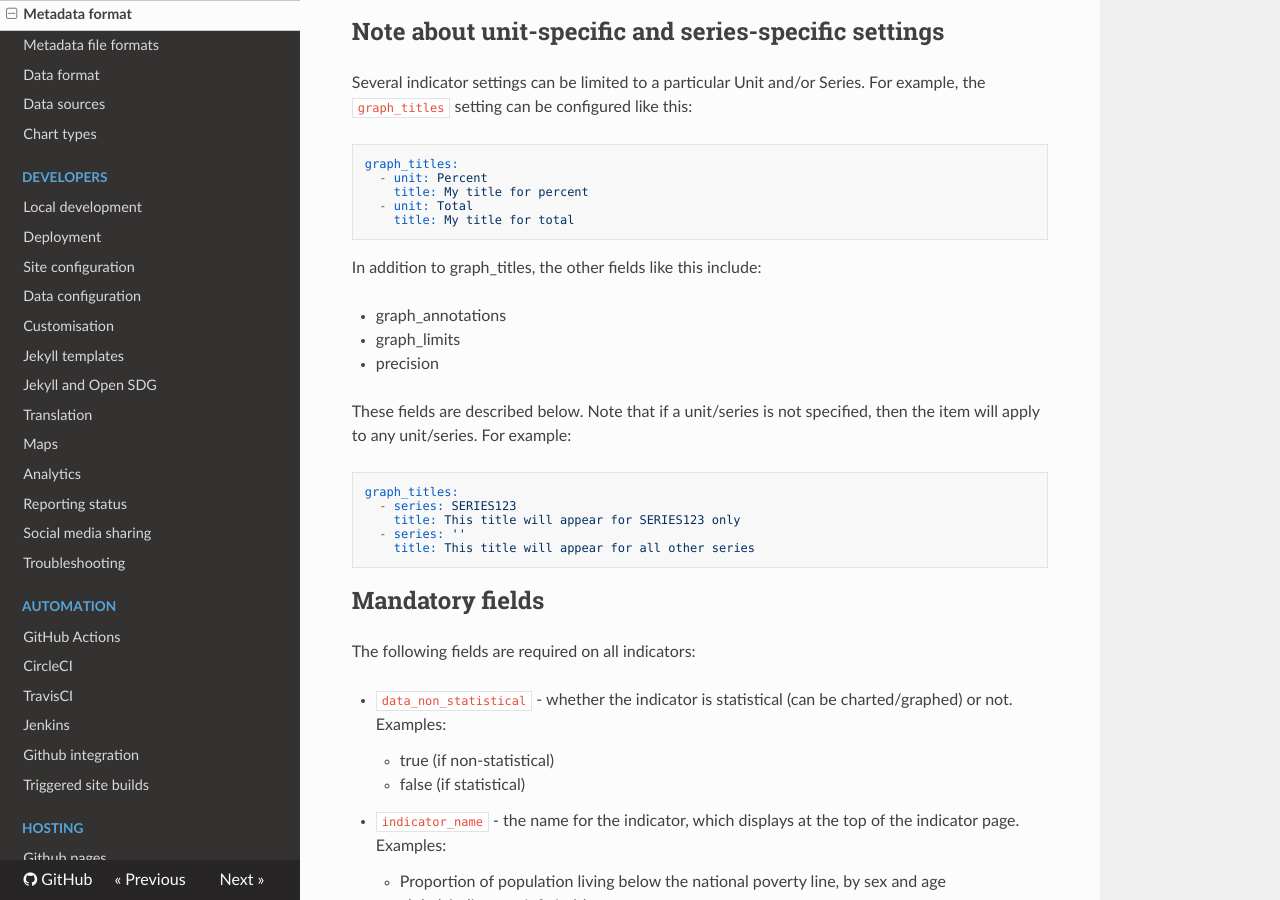
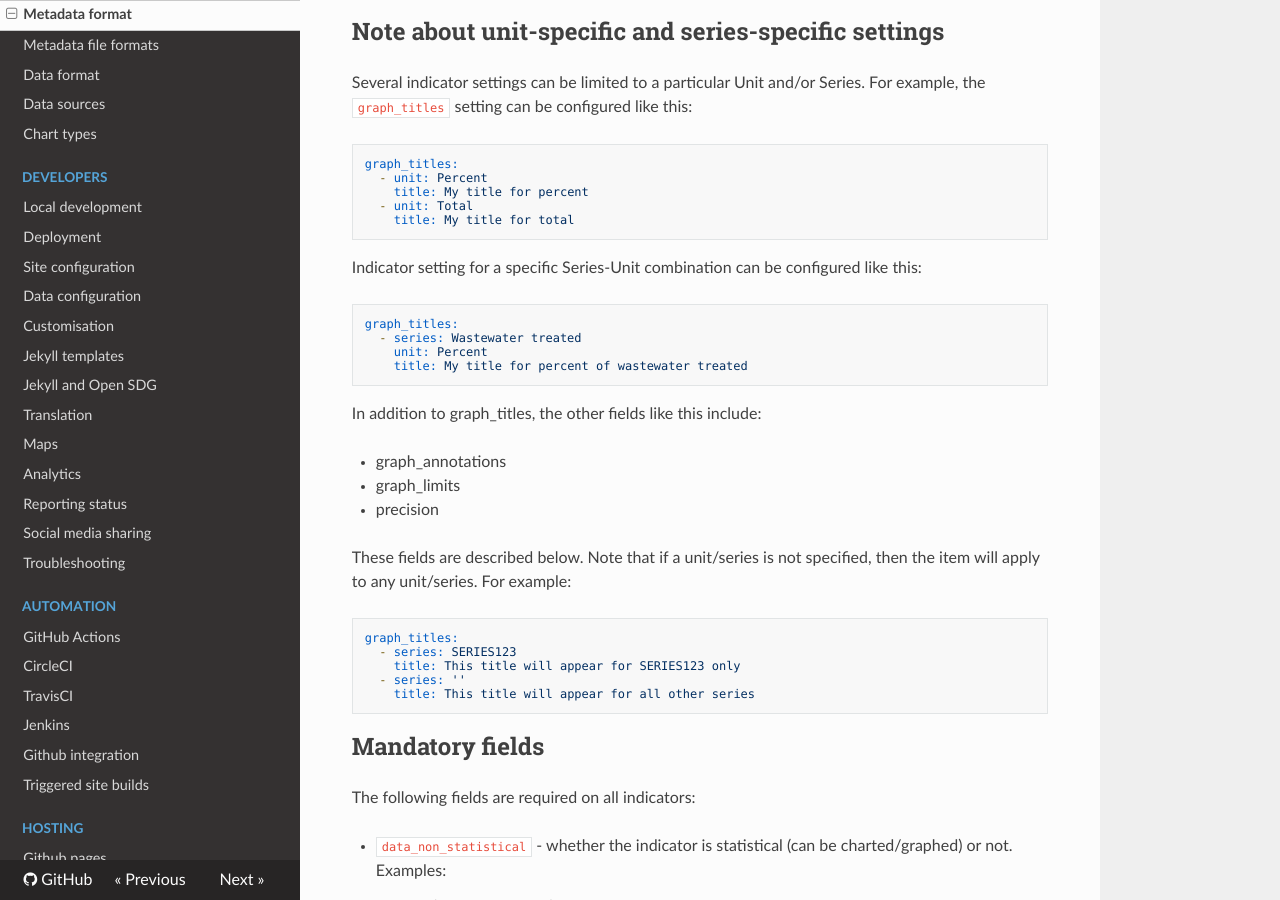
Before and after one commit to open-sdg/open-sdg, an MkDocs documentation site: the page built from docs/metadata-format.md, in a window 1280 px wide and 900 px high, scrolled down 491 px. Built offline with MkDocs 1.6.1, drawn with Linux system fonts in a browser that asks for light colours; nearby versions of some CDN libraries; old or Windows-style settings are respelled for this version of MkDocs.

Commit message:
Update metadata-format.md

````diff
--- a/docs/metadata-format.md
+++ b/docs/metadata-format.md
@@ -18,6 +18,15 @@ graph_titles:
     title: My title for percent
   - unit: Total
     title: My title for total
+```
+
+Indicator setting for a specific Series-Unit combination can be configured like this:
+
+```
+graph_titles:
+  - series: Wastewater treated
+    unit: Percent
+    title: My title for percent of wastewater treated
 ```
 
 In addition to graph_titles, the other fields like this include:
````
